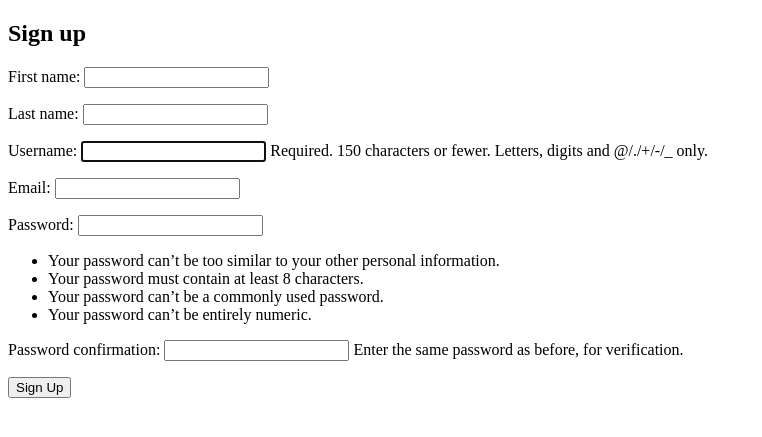
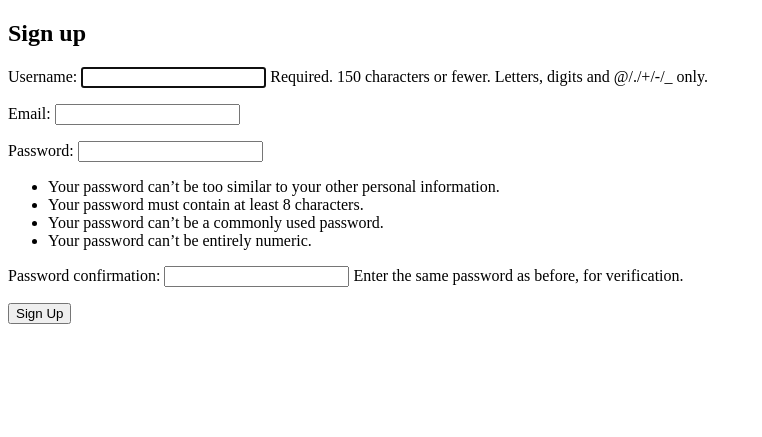
Before and after one commit to oskaredv/kex2021, a Django app: page /accounts/signup/ in a window 1280 px wide. Shown: the top 437 px of the page, without its empty margins (0-762 px from the left). Run offline with Django 3.2, Linux system fonts and the light colour scheme.

Commit message:
removved first and last name from user creation

```diff
--- a/accounts/forms.py
+++ b/accounts/forms.py
@@ -4,10 +4,8 @@ from django.contrib.auth.forms import UserCreationForm
 
 
 class UserForm(UserCreationForm):
-    first_name = forms.CharField()
-    last_name = forms.CharField()
     email = forms.EmailField()
 
     class Meta:
         model = User
-        fields = ('first_name','last_name', 'username', 'email', 'password1' ,'password2' )
+        fields = ('username', 'email', 'password1' ,'password2' )
--- a/templates/home.html
+++ b/templates/home.html
@@ -6,7 +6,6 @@
 {% block content %}
 {% if user.is_authenticated %}
   Hi {{ user.username }}!
-  Last login {{request.user.last_login}}
   userID {{user.id}}
   <p><a href="{% url 'logout' %}">Log Out</a></p>
 {% else %}
```
